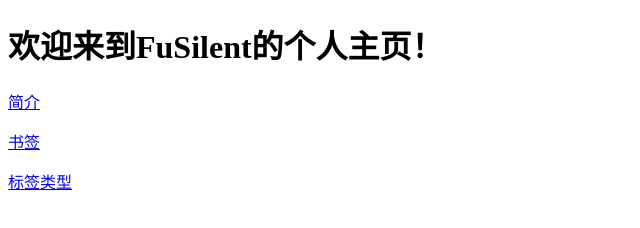
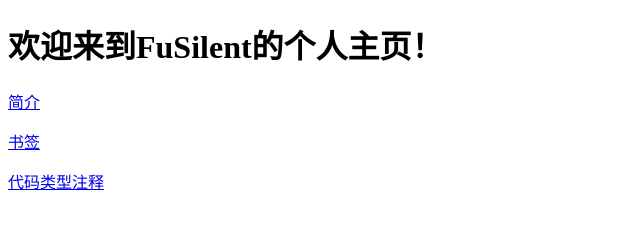
Before and after one commit to fu-silent/Fu-Silent.github.io, a plain HTML site: page index.html in a window 1280 px wide. Shown: the full height of the page, 0-640 px from the left. Drawn offline with Linux system fonts and the light colour scheme.

Commit message:
修复BUG

```diff
--- a/index.html
+++ b/index.html
@@ -11,6 +11,6 @@
 		<h1>欢迎来到FuSilent的个人主页！</h1>
 		<p><a href="https://fu-silent.github.io/about">简介</a></p>
 		<p><a href="https://fu-silent.github.io/bookmarks">书签</a></p>
-		<p><a href="https://fu-silent.github.io/label-type">标签类型</a></p>
+		<p><a href="https://fu-silent.github.io/label-type">代码类型注释</a></p>
 	</body>
 </html>
```
Also changed, not shown: label-type.html (+1 -1 lines).
